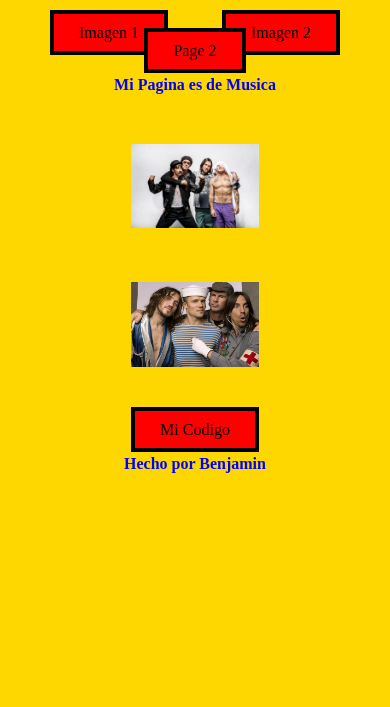
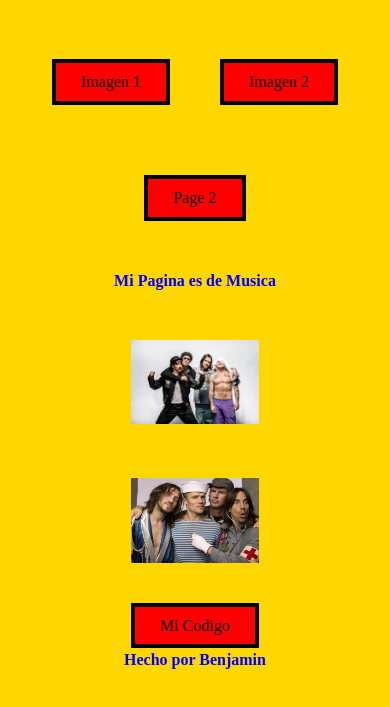
Before and after one commit to antoniojr100/Benjamin, a plain HTML site: page index.html in a window 390 px wide. Shown: the part 77-784 px from the top of the page. Drawn offline with Linux system fonts and the light colour scheme.

Commit message:
mobile buttons edited

```diff
--- a/index.html
+++ b/index.html
@@ -8,9 +8,12 @@
 </head>
 <body>
     <h1>Pagina de Benjamin</h1>
-    <a href="#home-image">Imagen 1</a>
-    <a href="#home-image2">Imagen 2</a>
-    <a href="./pages/page2.html">Page 2</a>
+
+    <div id="flex-nav">
+        <a href="#home-image">Imagen 1</a>
+        <a href="#home-image2">Imagen 2</a>
+        <a href="./pages/page2.html">Page 2</a>
+    </div>
 
     <p>Mi Pagina es de Musica</p>
 
--- a/styles/styles.css
+++ b/styles/styles.css
@@ -47,3 +47,9 @@ a:hover{
 	color:white;
 	border:4px solid white;
 }
+
+#flex-nav{
+	display: flex;
+	flex-wrap: wrap;
+	justify-content: center;
+}
```
